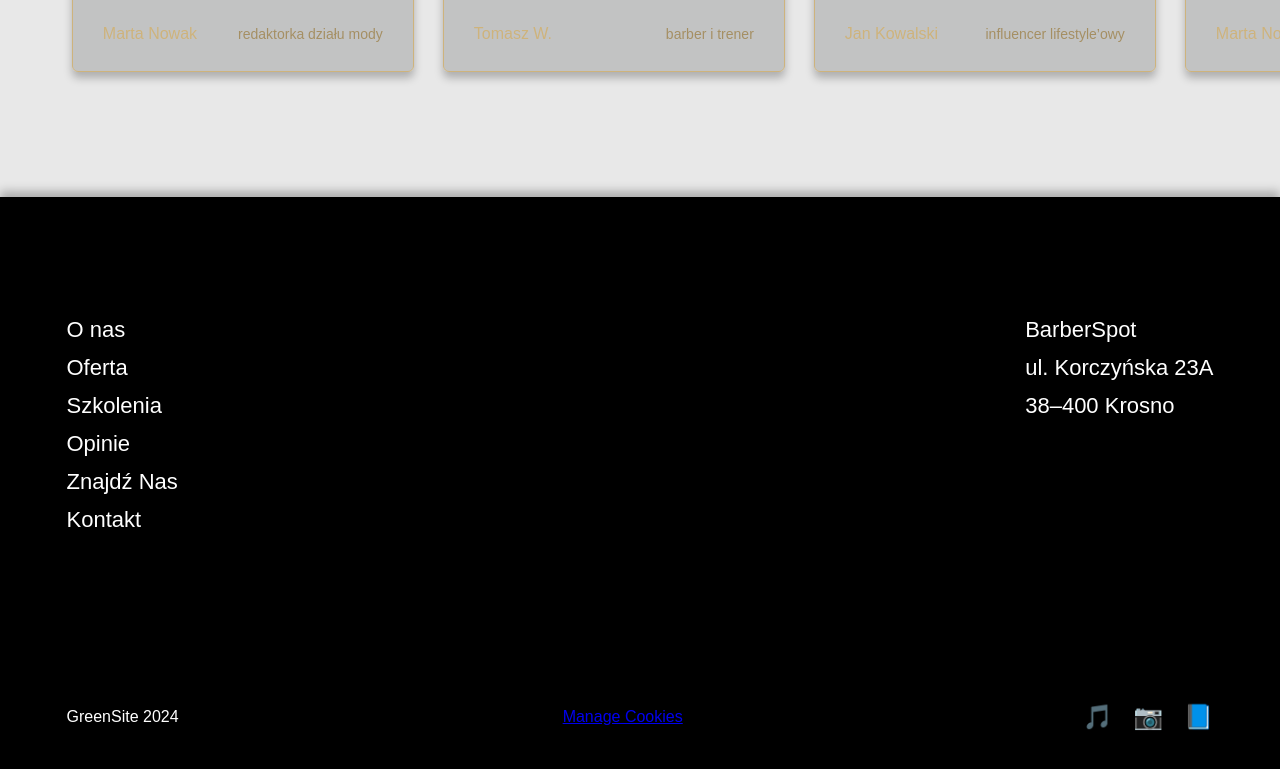
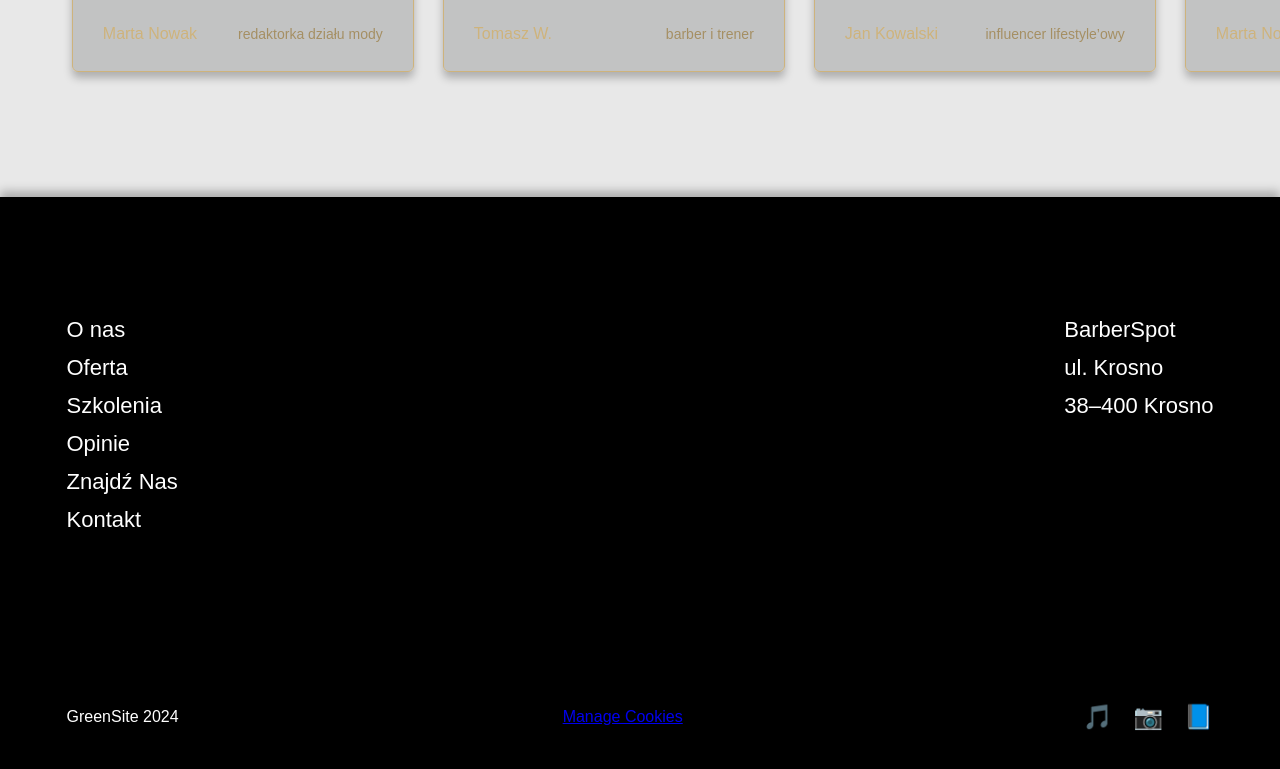
Before and after one commit to PernalJakub/Barber, a plain HTML site: page index.html in a window 1280 px wide. Shown: the part 3969-4738 px from the top of the page. Drawn offline with Linux system fonts and the light colour scheme.

Commit message:
Version v.15

```diff
--- a/index.html
+++ b/index.html
@@ -511,7 +511,7 @@
         </div>
         <div class="footer-address">
           <p>BarberSpot</p>
-          <p>ul. Korczyńska 23A</p>
+          <p>ul. Krosno</p>
           <p>38–400 Krosno</p>
         </div>
       </div>
```
